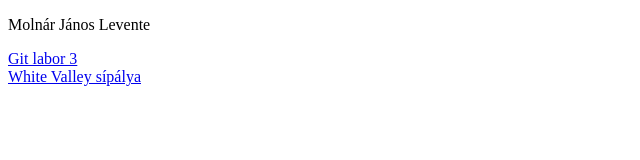
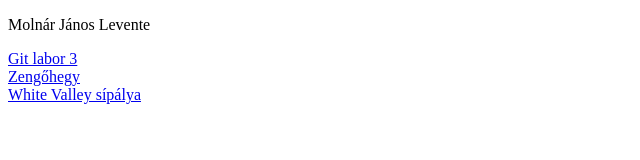
Before and after one commit to Jxncsi/jxncsi.github.io, a plain HTML site: page index.html in a window 1280 px wide. Shown: the whole page, without its empty margins (0-640 px from the left). Drawn offline with Linux system fonts and the light colour scheme.

Commit message:
Update index.html

```diff
--- a/index.html
+++ b/index.html
@@ -8,6 +8,7 @@
 <body>
     <p>Molnár János Levente</p>
     <a href="/gitlabor3/index.html">Git labor 3</a><br>
+    <a href="/zengohegy/index.html">Zengőhegy</a><br>
     <a href="/whitevalleysipalya/index.html">White Valley sípálya</a>
 </body>
 </html>
```
